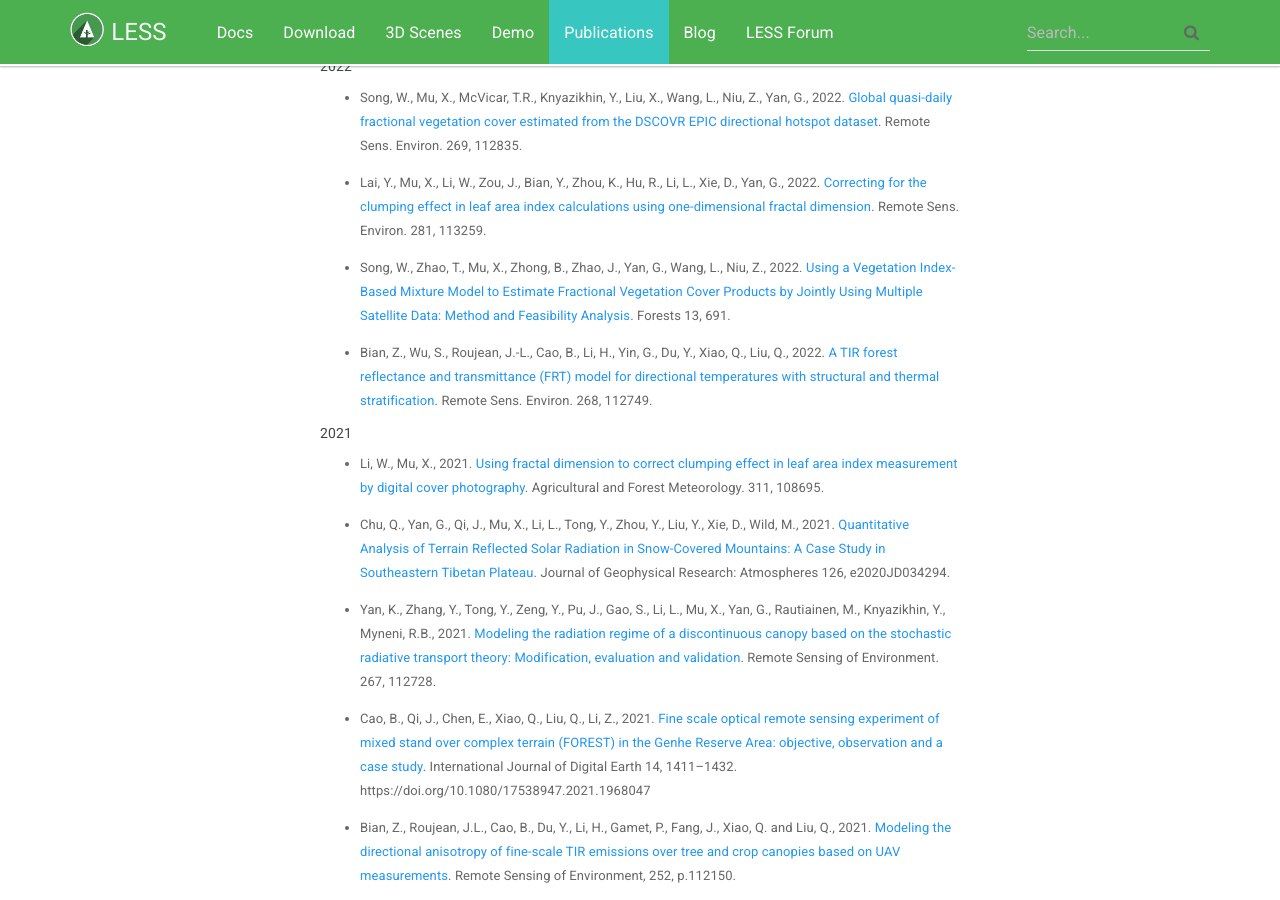
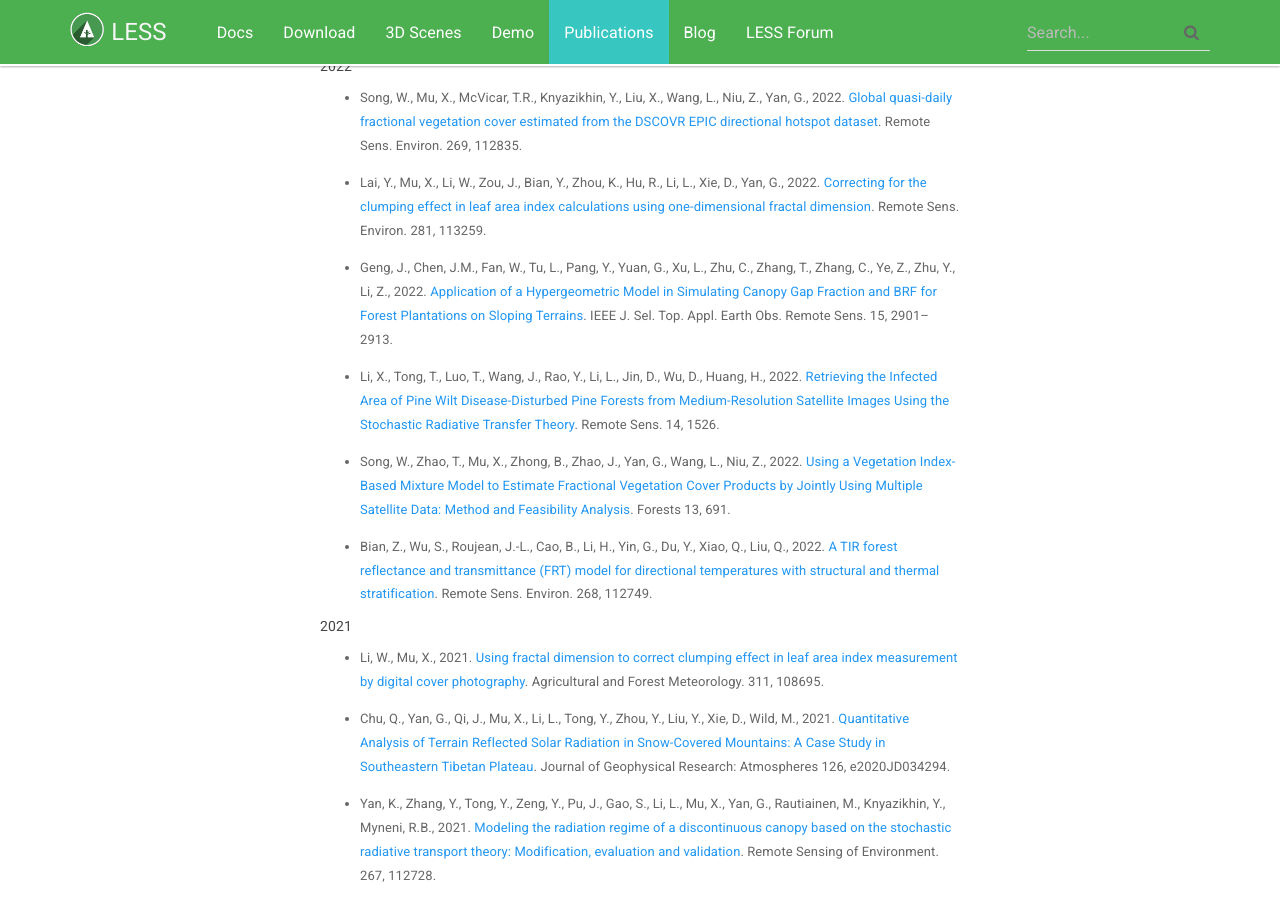
Before and after one commit to jianboqi/jianboqi.github.io, a Jekyll site: the page built from publications.md, in a window 1280 px wide and 900 px high, scrolled down 390 px. Built offline with Jekyll 4.4.1, drawn with Linux system fonts in a browser that asks for light colours; nearby versions of some CDN libraries.

Commit message:
Update publications.md

```diff
--- a/publications.md
+++ b/publications.md
@@ -18,6 +18,10 @@ sectionid: page_publications
 * Song, W., Mu, X., McVicar, T.R., Knyazikhin, Y., Liu, X., Wang, L., Niu, Z., Yan, G., 2022. [Global quasi-daily fractional vegetation cover estimated from the DSCOVR EPIC directional hotspot dataset](https://www.sciencedirect.com/science/article/pii/S0034425721005551). Remote Sens. Environ. 269, 112835.
 
 * Lai, Y., Mu, X., Li, W., Zou, J., Bian, Y., Zhou, K., Hu, R., Li, L., Xie, D., Yan, G., 2022. [Correcting for the clumping effect in leaf area index calculations using one-dimensional fractal dimension](https://www.sciencedirect.com/science/article/pii/S0034425722003650). Remote Sens. Environ. 281, 113259.
+
+* Geng, J., Chen, J.M., Fan, W., Tu, L., Pang, Y., Yuan, G., Xu, L., Zhu, C., Zhang, T., Zhang, C., Ye, Z., Zhu, Y., Li, Z., 2022. [Application of a Hypergeometric Model in Simulating Canopy Gap Fraction and BRF for Forest Plantations on Sloping Terrains](https://doi.org/10.1109/JSTARS.2022.3156403). IEEE J. Sel. Top. Appl. Earth Obs. Remote Sens. 15, 2901–2913.
+
+* Li, X., Tong, T., Luo, T., Wang, J., Rao, Y., Li, L., Jin, D., Wu, D., Huang, H., 2022. [Retrieving the Infected Area of Pine Wilt Disease-Disturbed Pine Forests from Medium-Resolution Satellite Images Using the Stochastic Radiative Transfer Theory](https://doi.org/10.3390/rs14061526). Remote Sens. 14, 1526.
 
 * Song, W., Zhao, T., Mu, X., Zhong, B., Zhao, J., Yan, G., Wang, L., Niu, Z., 2022. [Using a Vegetation Index-Based Mixture Model to Estimate Fractional Vegetation Cover Products by Jointly Using Multiple Satellite Data: Method and Feasibility Analysis](https://www.mdpi.com/1999-4907/13/5/691/htm). Forests 13, 691.
 
```
